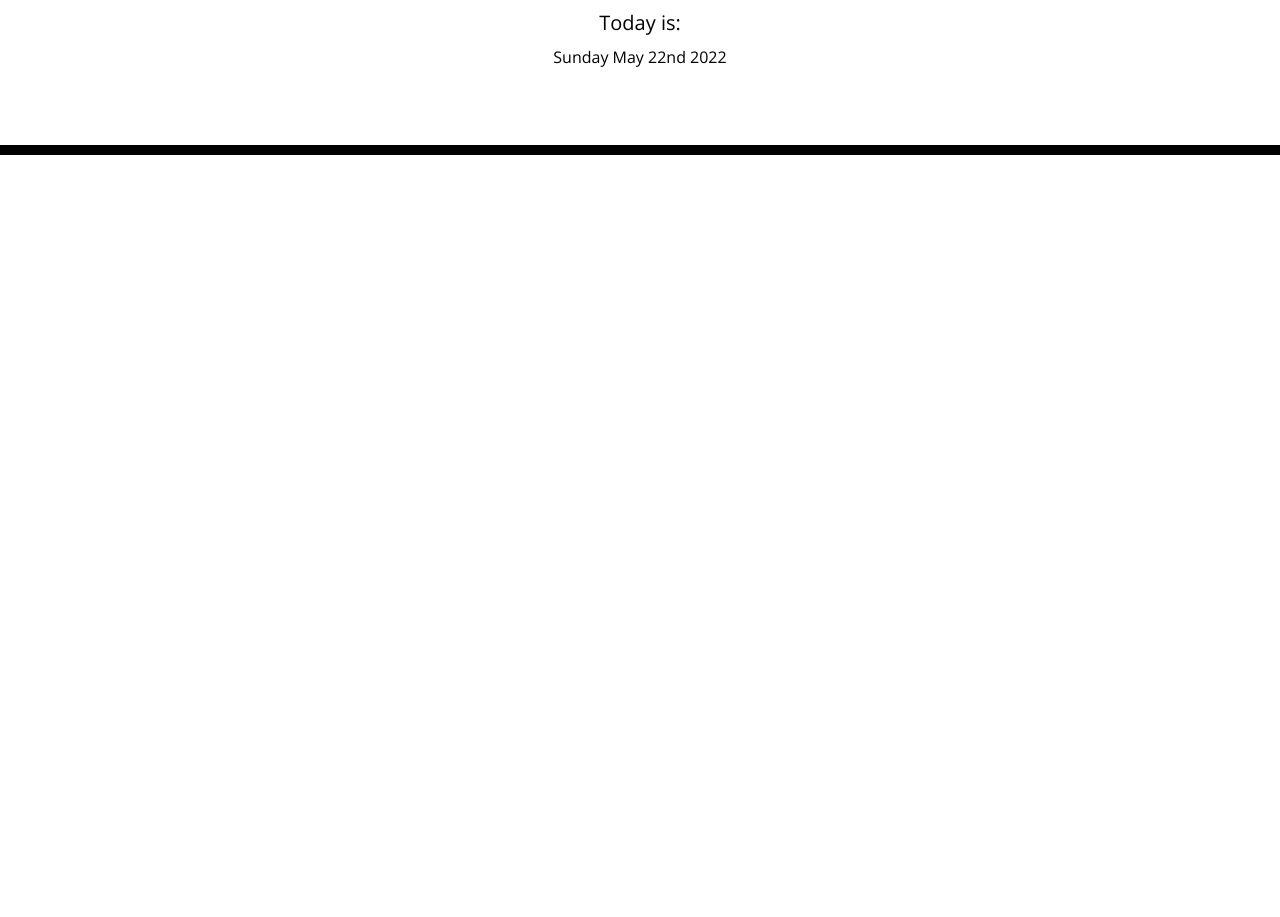
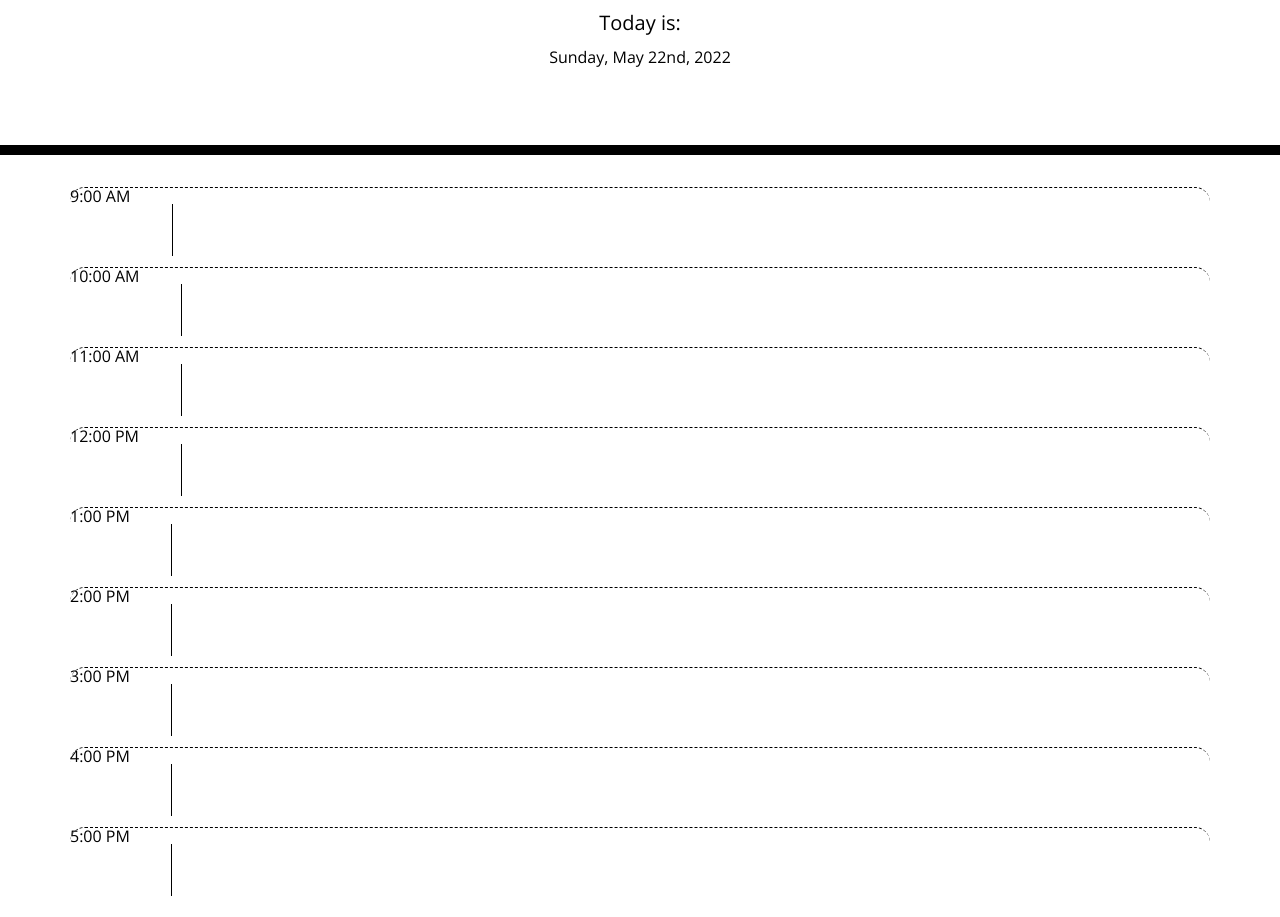
Before and after one commit to JackAtkerson/atkerson-challenge-05, a plain HTML site: page index.html in a window 1280 px wide. Shown: the part 181-1098 px from the top of the page. Before the commit the page ends 800 px from the top, so only its background shows below. Drawn offline with nearby package versions, Linux system fonts and the light colour scheme.

Commit message:
created text box divs

```diff
--- a/assets/js/script.js
+++ b/assets/js/script.js
@@ -1,7 +1,12 @@
+var textHourEl = 9;
+var textSuffixEl = ":00am";
 
 var displayDate = function() {
-    var date = moment().format('dddd MMMM Do YYYY')
+    var date = moment().format('dddd, MMMM Do, YYYY')
     $('#counter').html(date);
 };
 
+var setColor = function() {
+
+};
 displayDate();
--- a/index.html
+++ b/index.html
@@ -33,6 +33,59 @@
     </header>
     <div class="container">
       <!-- Timeblocks go here -->
+      <div class="time-block row hour">9:00 AM
+        <div>
+          <textarea class="description"></textarea>
+        </div>
+      </div>
+
+      <div class="time-block row hour">10:00 AM
+        <div>
+          <textarea class="description"></textarea>
+        </div>
+      </div>
+
+      <div class="time-block row hour">11:00 AM
+        <div>
+          <textarea class="description"></textarea>
+        </div>
+      </div>
+
+      <div class="time-block row hour">12:00 PM
+        <div>
+          <textarea class="description"></textarea>
+        </div>
+      </div>
+
+      <div class="time-block row hour">1:00 PM
+        <div>
+          <textarea class="description"></textarea>
+        </div>
+      </div>
+
+      <div class="time-block row hour">2:00 PM
+        <div>
+          <textarea class="description"></textarea>
+        </div>
+      </div>
+
+      <div class="time-block row hour">3:00 PM
+        <div>
+          <textarea class="description"></textarea>
+        </div>
+      </div>
+
+      <div class="time-block row hour">4:00 PM
+        <div>
+          <textarea class="description"></textarea>
+        </div>
+      </div>
+
+      <div class="time-block row hour">5:00 PM
+        <div>
+          <textarea class="description"></textarea>
+        </div>
+      </div>
     </div>
 
     <script src="https://code.jquery.com/jquery-3.4.1.min.js"></script>
```
